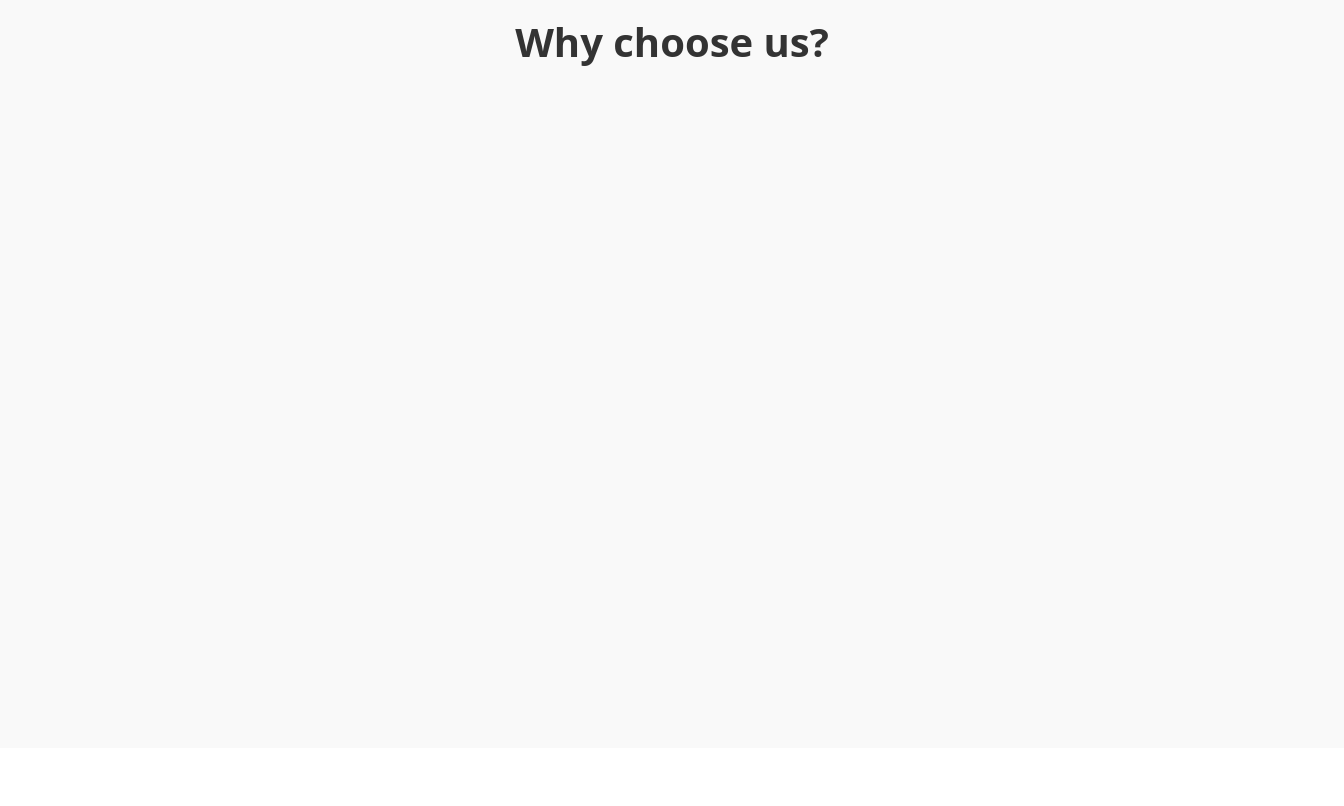
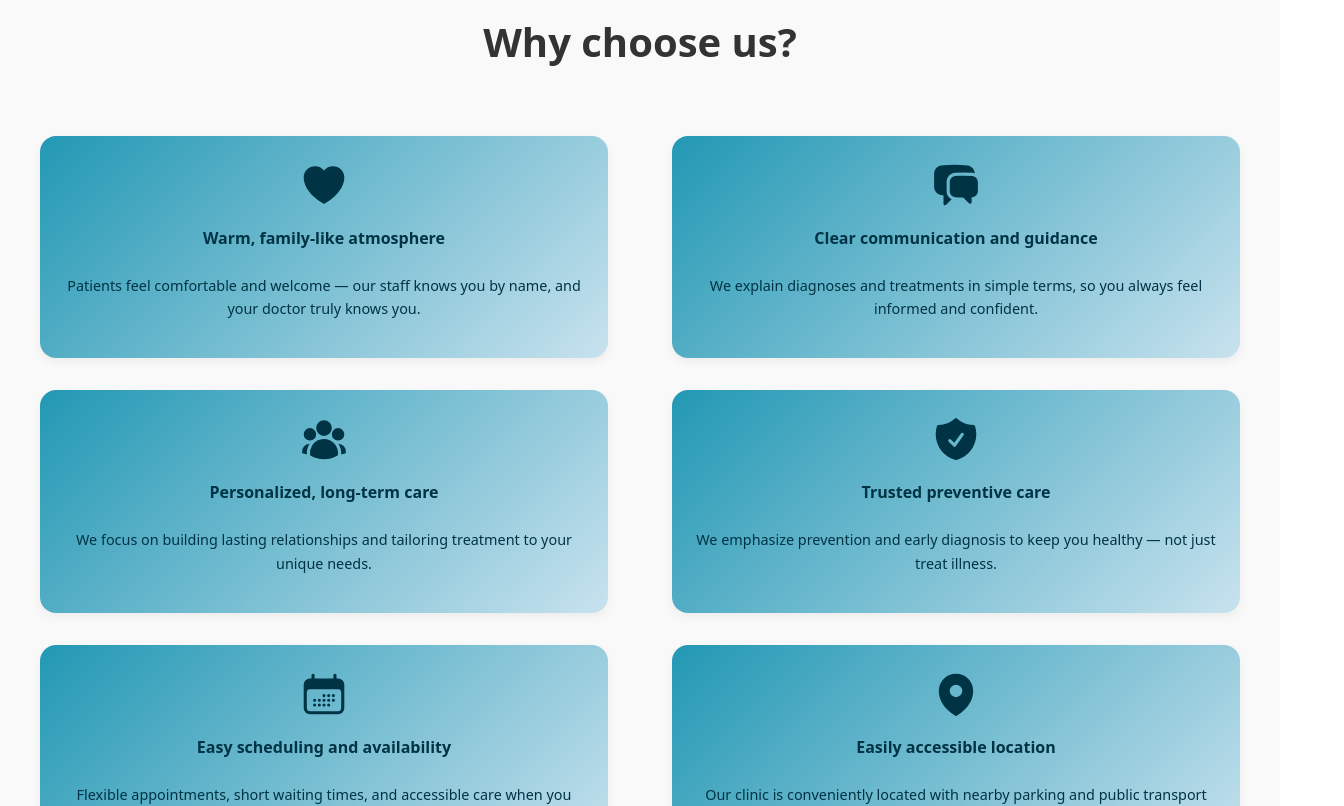
Before and after one commit to Ramox7171/med-landing, a React (Vite) app: page / in a window 1280 px wide. Shown: the part 980-1786 px from the top of the page, 1344 px wide, since content can reach past the window. Before the commit the page ends 1728 px from the top, so only its background shows below. Built offline with nearby package versions, Linux system fonts and the light colour scheme; a web font is replaced by a local one.

Commit message:
Finishing About Us component

```diff
--- a/src/components/About/About.scss
+++ b/src/components/About/About.scss
@@ -1,48 +1,105 @@
+@use "../../shared/colors" as colors;
+
 .about {
-    padding: 4rem 2rem;
+  padding: 2rem 1rem;
   background-color: #f9f9f9;
   color: #333;
   width: 100%;
-    height: 100vh;
+  min-height: 100vh;
   display: flex;
   flex-direction: column;
   align-items: center;
   justify-content: flex-start;
+  box-sizing: border-box;
 
-    &__content{
+  @media (min-width: 768px) {
+    padding: 4rem 2rem;
+  }
+
+  &__content {
     display: flex;
     flex-direction: column;
     align-items: center;
-        justify-content: flex-start;
     text-align: center;
-        max-width: 800px;
+    max-width: 1200px;
+    width: 100%;
+    box-sizing: border-box;
   }
 
-    &__heading{
+  &__heading {
     font-size: 2.5rem;
     font-weight: bold;
-        margin-bottom: 1rem;
+    margin-top: 4rem;
+    margin-bottom: 2rem;
 
     @media (min-width: 768px) {
-            margin: 8rem 0;
+      margin: 8rem 0 4rem 0;
+    }
   }
 
+  &__reasons-box {
+    display: flex;
+    flex-direction: column;
+    gap: 2rem;
+    width: 100%;
 
+    @media (min-width: 1024px) {
+      flex-direction: row;
+      justify-content: center;
+      align-items: flex-start;
+      gap: 4rem;
+    }
   }
 
-    &__reasons-box{
+  &__reasons-column {
+    display: flex;
+    flex-direction: column;
+    gap: 2rem;
+    width: 100%;
+
+    @media (min-width: 1024px) {
+      max-width: 50%;
+    }
+  }
+
+  &__reason-item {
+    background: linear-gradient(135deg, colors.$medic-blue, colors.$light-blue);
+    border-radius: 1rem;
+    padding: 1.5rem;
+    color: #003344;
+    text-align: center;
+    box-shadow: 0 4px 10px rgba(0, 0, 0, 0.05);
+    min-height: 120px;
+    width: 100%;
+    box-sizing: border-box;
+
     display: flex;
     flex-direction: column;
     align-items: center;
     justify-content: center;
-        gap: 2rem;
-        margin-bottom: 4rem;
 
-        @media (min-width: 768px) {
-            flex-direction: row;
-            gap: 4rem;
+    h3 {
+      font-size: 1rem;
+      font-weight: 600;
+      margin-top: 1rem;
+    }
+
+    p {
+      font-size: 0.9rem;
+      margin-top: 0.5rem;
+      line-height: 1.6;
     }
   }
 
+  &__reasons-icon {
+    width: 50px;
+    height: 50px;
+    margin: 0 auto;
+
+    svg {
+      width: 100%;
+      height: 100%;
 
     }
+  }
+}
--- a/src/components/About/About.tsx
+++ b/src/components/About/About.tsx
@@ -1,14 +1,15 @@
+import { SelectedPage } from "../../shared/types.helper";
+import { motion } from "framer-motion";
+import { reasons } from "../../shared/mock.data";
 
-import { SelectedPage } from '../../shared/types.helper'
-import {motion} from "framer-motion";
 import * as strings from "../../shared/mock-content.strings.json";
 import "./About.scss";
 
 type Props = {
   setSelectedPage: (value: SelectedPage) => void;
-}
+};
 
-const About = ({setSelectedPage}: Props) => {
+const About = ({ setSelectedPage }: Props) => {
   return (
     <section id="aboutus" className="about">
       <motion.div
@@ -25,14 +26,28 @@ const About = ({setSelectedPage}: Props) => {
       >
         <h2 className="about__heading">{strings.aboutWelcomeBig}</h2>
         <div className="about__reasons-box">
-
+          <div className="about__reasons-column">
+            {reasons.slice(0, Math.ceil(reasons.length / 2)).map((reason) => (
+              <div key={reason.id} className="about__reason-item">
+                <div className="about__reasons-icon">{reason.icon}</div>
+                <h3>{reason.title}</h3>
+                <p>{reason.description}</p>
               </div>
-
-
-
+            ))}
+          </div>
+          <div className="about__reasons-column">
+            {reasons.slice(Math.ceil(reasons.length / 2)).map((reason) => (
+              <div key={reason.id} className="about__reason-item">
+                <div className="about__reasons-icon">{reason.icon}</div>
+                <h3>{reason.title}</h3>
+                <p>{reason.description}</p>
+              </div>
+            ))}
+          </div>
+        </div>
       </motion.div>
     </section>
-  )
-}
+  );
+};
 
 export default About;
--- a/src/shared/mock.data.ts
+++ /dev/null
@@ -1,18 +0,0 @@
-export const menuItemsEN:string[] =
-    ["Home", "About Us", "Medical Services", "Before visit",  "Pricing", "Getting here", "Contact"];
-
-
-export const menuItemsPL:string[] = ["Strona Główna", "O gabinecie", "Świadczenia medyczne","Badania Medyczne","dla pacjenta", "Cennik","Dojazd","Kontakt"];
-
-
-
-
-
-    // Strona Główna
-    // O Gabinecie
-    // Świadczenia medyczne
-    // badania analityczne
-    // dla pacjenta
-    // cennik
-    // dojazd
-    // kontakt
--- /dev/null
+++ b/src/shared/mock.data.tsx
@@ -0,0 +1,75 @@
+import { TReason } from "./types.helper";
+import {
+    HeartIcon,
+    UserGroupIcon,
+    CalendarDaysIcon,
+    ChatBubbleLeftRightIcon,
+    ShieldCheckIcon,
+    MapPinIcon
+  } from "@heroicons/react/24/solid";
+
+
+
+export const menuItemsEN:string[] =
+    ["Home", "About Us", "Medical Services", "Before visit",  "Pricing", "Getting here", "Contact"];
+
+
+export const menuItemsPL:string[] = ["Strona Główna", "O gabinecie", "Świadczenia medyczne","Badania Medyczne","dla pacjenta", "Cennik","Dojazd","Kontakt"];
+
+
+
+
+
+    // Strona Główna
+    // O Gabinecie
+    // Świadczenia medyczne
+    // badania analityczne
+    // dla pacjenta
+    // cennik
+    // dojazd
+    // kontakt
+
+
+    export const reasons:TReason[] = [
+        {
+          id: 1,
+          title: "Warm, family-like atmosphere",
+          description:
+            "Patients feel comfortable and welcome — our staff knows you by name, and your doctor truly knows you.",
+          icon: <HeartIcon  />,
+        },
+        {
+          id: 2,
+          title: "Personalized, long-term care",
+          description:
+            "We focus on building lasting relationships and tailoring treatment to your unique needs.",
+          icon: <UserGroupIcon  />,
+        },
+        {
+          id: 3,
+          title: "Easy scheduling and availability",
+          description:
+            "Flexible appointments, short waiting times, and accessible care when you need it most.",
+          icon: <CalendarDaysIcon  />,
+        },
+        {
+          id: 4,
+          title: "Clear communication and guidance",
+          description:
+            "We explain diagnoses and treatments in simple terms, so you always feel informed and confident.",
+          icon: <ChatBubbleLeftRightIcon  />,
+        },
+        {
+          id: 5,
+          title: "Trusted preventive care",
+          description:
+            "We emphasize prevention and early diagnosis to keep you healthy — not just treat illness.",
+          icon: <ShieldCheckIcon  />,
+        },
+        {
+            id: 6,
+            title: "Easily accessible location",
+            description: "Our clinic is conveniently located with nearby parking and public transport options for your comfort.",
+            icon: <MapPinIcon />
+          }
+      ];
--- a/tsconfig.node.json
+++ b/tsconfig.node.json
@@ -5,6 +5,7 @@
     "lib": ["ES2023"],
     "module": "ESNext",
     "skipLibCheck": true,
+    "jsx": "react-jsx",
 
     /* Bundler mode */
     "moduleResolution": "bundler",
```
Also changed, not shown: src/shared/types.helper.ts (+9 -1 lines). Lines whose indentation alone changed are shown as unchanged.
